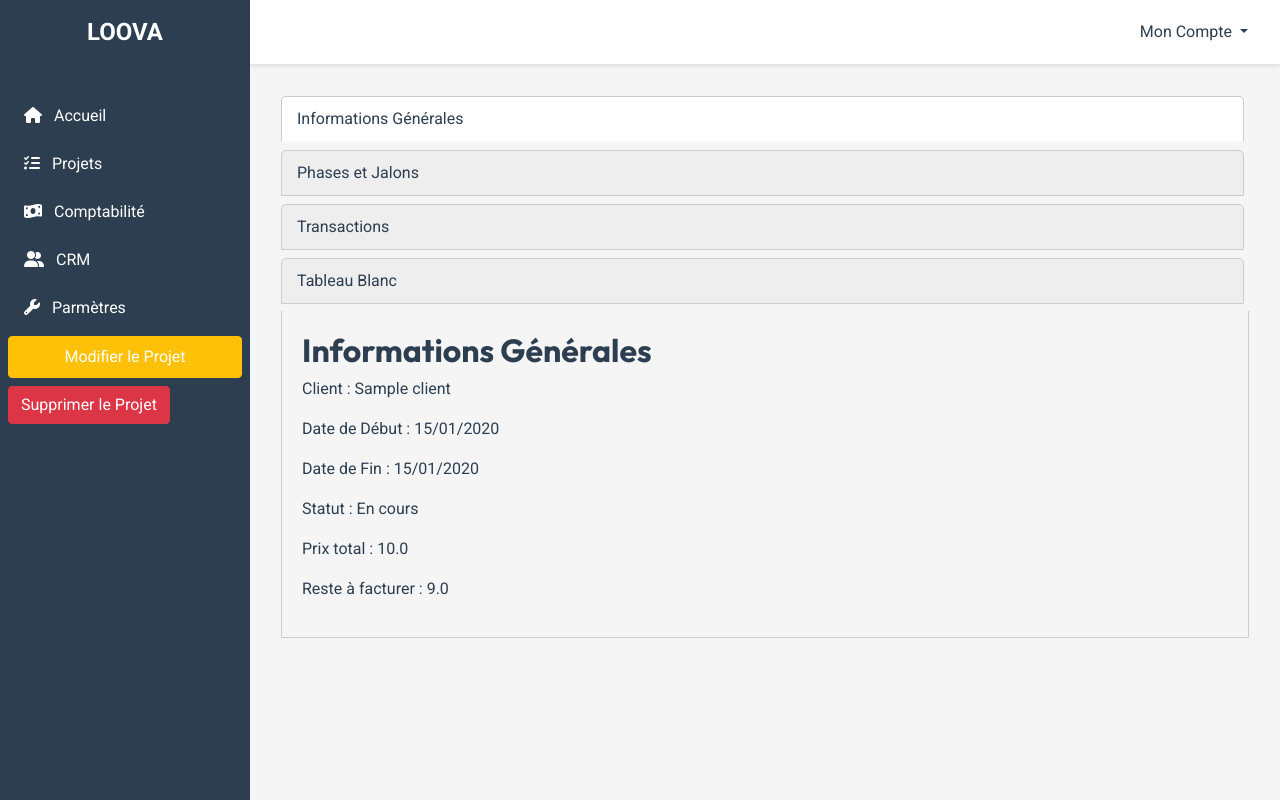
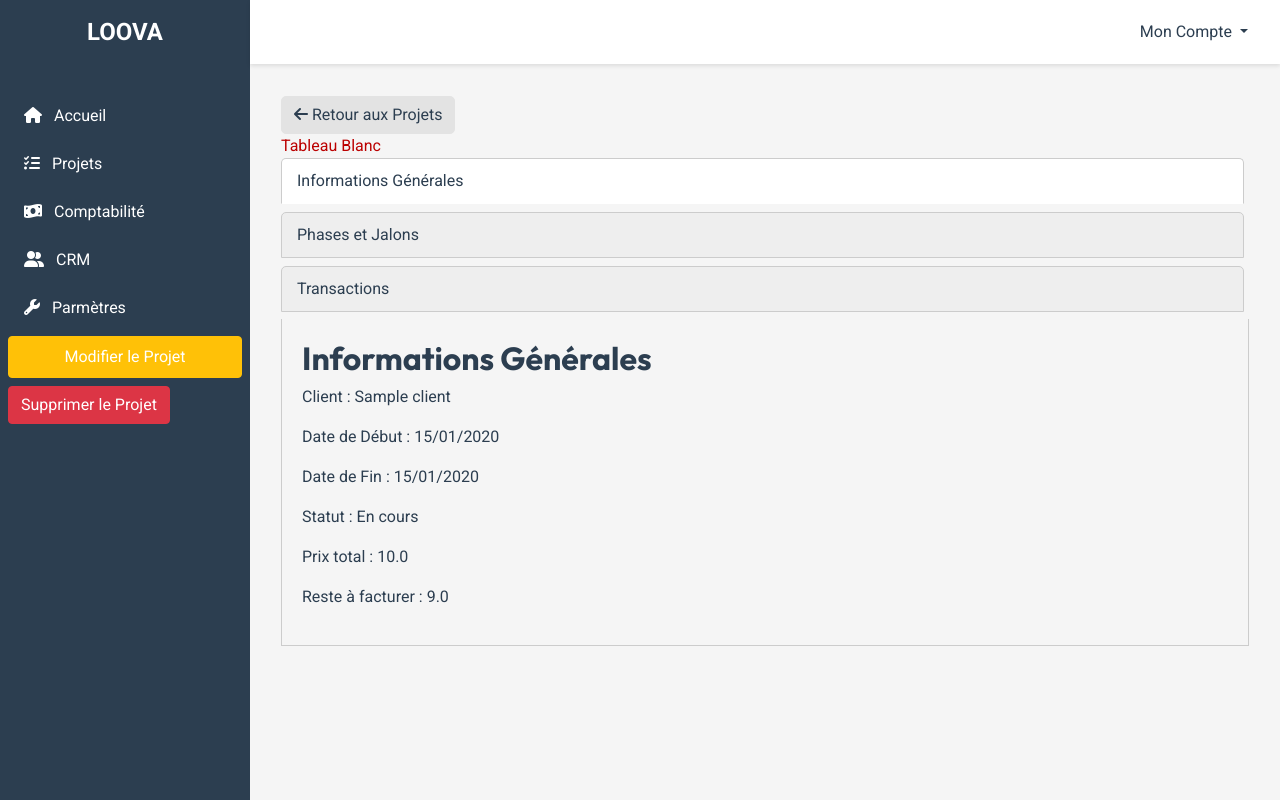
Before and after one commit to Iconoklaste/mon_compta_app, a Flask app: page /projet/1 in a window 1280 px wide. Run offline with Flask 3, Linux system fonts and the light colour scheme; the visitor is signed in with stand-in values (Sample User, id 1); tables that the repository leaves empty hold one stand-in row (values such as "Sample post"); parts of the project's set-up code (start-up, migrations or seed data) failed here and were passed over; some libraries are stand-ins or nearby versions.

Commit message:
ajout bouton retour au projet et sup de l'ifram pour le tableau balnc

```diff
--- a/templates/projet_detail.html
+++ b/templates/projet_detail.html
@@ -18,9 +18,11 @@
 {% block content %}
 
 <div class="action-buttons">
+    <a href="{{ url_for('projets.projets') }}" class="btn btn-secondary">
+        <i class="fas fa-arrow-left"></i> Retour aux Projets
+    </a>
+</div>
 
-
-</div>
 
 <div class="tabs">
     <input type="radio" name="tabs" id="tab1" checked="checked">
@@ -147,12 +149,9 @@
         </table>
     </div>
     <input type="radio" name="tabs" id="tab4">
-    <label for="tab4">Tableau Blanc</label>
+<a href="{{ url_for('whiteboard.whiteboard_view', projet_id=projet.id) }}" target="_blank" rel="noopener noreferrer" for="tab4" class="tab-label">Tableau Blanc</a>
 <div class="tab tab-whiteboard"></div>
 <script>
-        document.querySelector('label[for="tab4"]').addEventListener('click', function() {
-            window.location.href = "{{ url_for('whiteboard.whiteboard_view', projet_id=projet.id) }}";
-        });
     document.addEventListener('DOMContentLoaded', function() {
         const content = document.querySelector('.content');
         const tab1 = document.querySelector('#tab1');
@@ -175,6 +174,7 @@
         }
     });
 </script>
+
 </div>
 
 
```
Lines whose indentation alone changed are shown as unchanged.
